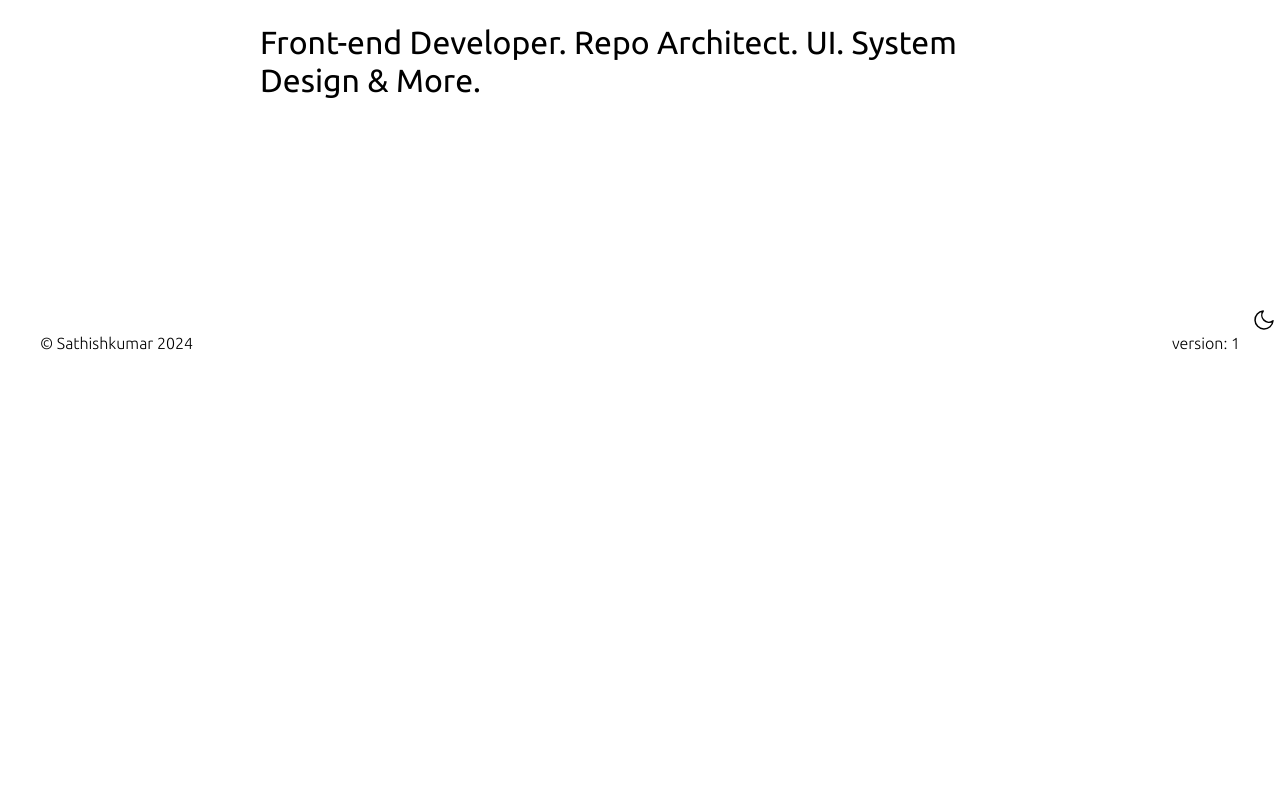
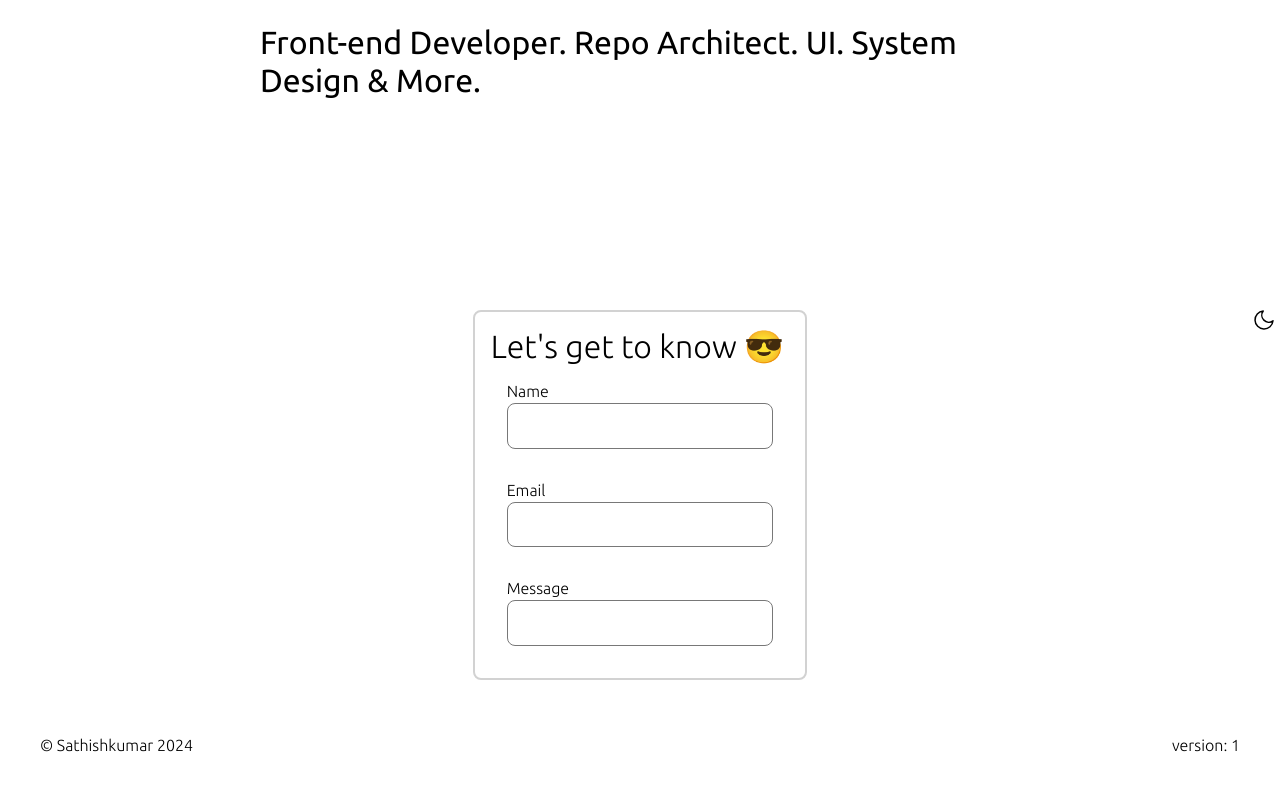
Before and after one commit to sathish-repos/profile, an Angular app: page / in a window 1280 px wide. Shown: the part 372-1162 px from the top of the page. Before the commit the page ends 800 px from the top, so only its background shows below. Built offline with nearby package versions, Linux system fonts and the light colour scheme.

Commit message:
contact me section

```diff
--- /dev/null
+++ b/src/app/pages/profile/components/contact/contact.component.html
@@ -0,0 +1,19 @@
+<div class="card">
+  <h1>Let's get to know 😎</h1>
+  <form>
+    <div class="field">
+      <div class="field_name">
+        <label for="name">Name</label>
+        <input type="text" name="name" id="name" />
+      </div>
+      <div class="field_email">
+        <label for="email"> Email </label>
+        <input type="email" name="email" id="email" />
+      </div>
+      <div class="field_message">
+        <label for="message">Message</label>
+        <input type="text" name="message" id="message" />
+      </div>
+    </div>
+  </form>
+</div>
--- /dev/null
+++ b/src/app/pages/profile/components/contact/contact.component.scss
@@ -0,0 +1,28 @@
+.card {
+  padding: 1rem;
+  margin: 1rem;
+  border: 0.125rem solid rgb(210, 210, 210);
+  border-radius: 0.5rem;
+  max-width: 500px;
+}
+
+.field {
+  width: fit-content;
+  &_name,
+  &_email,
+  &_message {
+    padding: 1rem;
+
+    label {
+      display: block;
+      margin-bottom: 3px;
+    }
+    input {
+      padding: 0.8rem;
+      border: 0.1rem solid rgb(120, 120, 120);
+      border-radius: 0.5rem;
+      width: 100%;
+      font-size: 1rem;
+    }
+  }
+}
--- a/src/app/pages/profile/profile.component.html
+++ b/src/app/pages/profile/profile.component.html
@@ -1,3 +1,6 @@
 <div class="profile">
   <skp-hero></skp-hero>
 </div>
+<div class="contact">
+  <skp-contact></skp-contact>
+</div>
--- a/src/app/pages/profile/profile.component.scss
+++ b/src/app/pages/profile/profile.component.scss
@@ -10,3 +10,8 @@
     padding: 20px;
   }
 }
+
+.contact {
+  display: flex;
+  justify-content: center;
+}
```
Also changed, not shown: src/app/pages/profile/components/contact/contact.component.ts (added, +12 -0 lines), src/app/pages/profile/profile.component.ts (+4 -5 lines), 1 other file (tests, documents, lock files or other folders).
